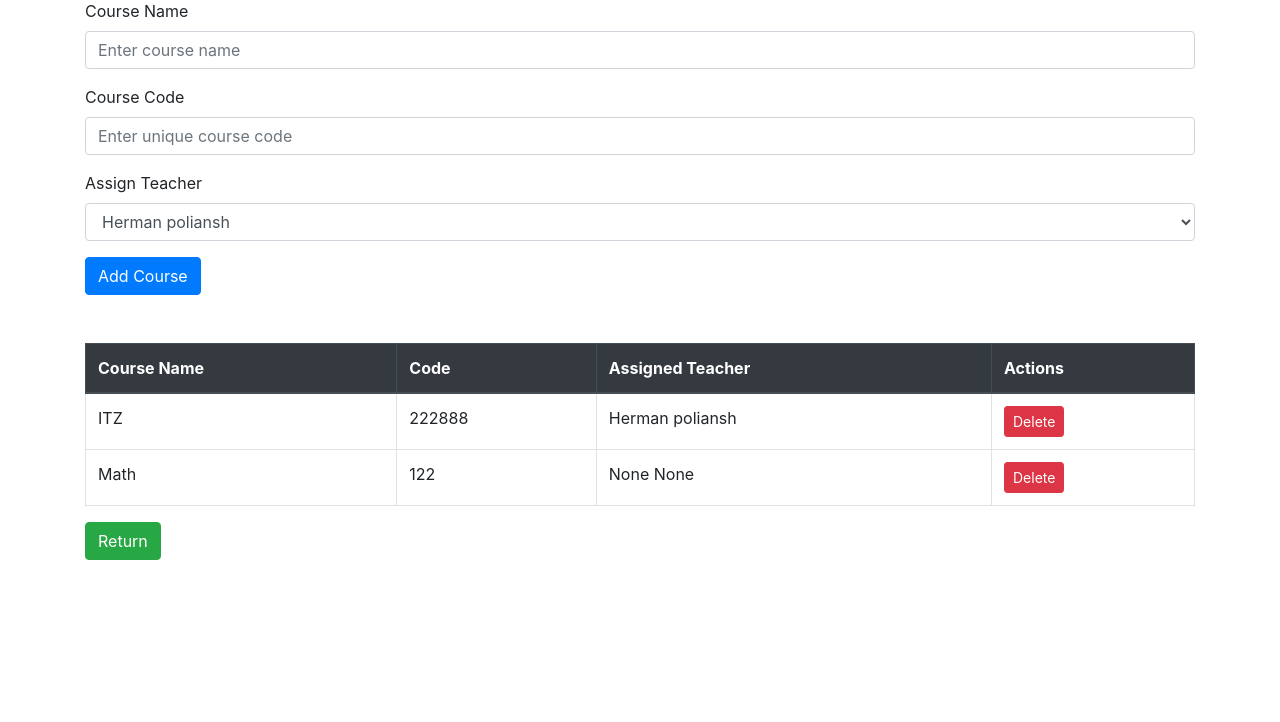
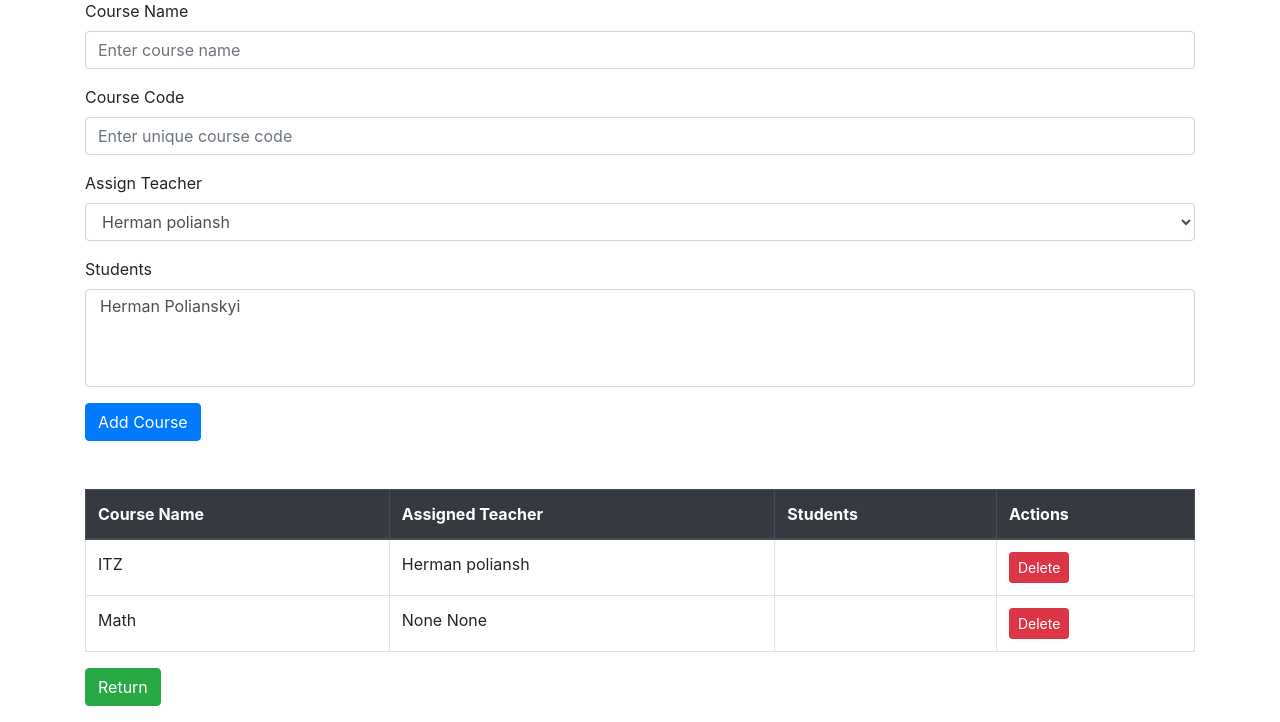
Before and after one commit to Herman-GIT-1/origin, a Flask app: page /admin_page in a window 1280 px wide. Shown: the part 121-843 px from the top of the page. Before the commit the page ends 681 px from the top, so only its background shows below. Run offline with Flask 3, Linux system fonts and the light colour scheme; a user stored in the database is signed in; data comes from the database, SQL or seed files in the repository; both versions use the stored data as it was after the commit.

Commit message:
Bugs fixed, new course feature

```diff
--- a/app.py
+++ b/app.py
@@ -63,7 +63,7 @@ def unauthorized():
 def index():
     return render_template('index.html', user=current_user)
 
-#Modul №1
+#Module №1
 
 
 @app.route('/register', methods=['GET', 'POST'])
@@ -164,7 +164,7 @@ def admin_page():
     users = User.query.all()
     return render_template('admin_page.html', teachers=teachers, users=users)
 
-#Modul №2
+#Module №2
 
 @app.route('/add_user', methods=['GET', 'POST'])
 @login_required
@@ -230,7 +230,7 @@ def delete_user(user_id):
         flash('User not found.', 'danger')
     return redirect(url_for('admin_page'))
 
-#Modul №3
+#Module №3
 
 @app.route('/add_teacher', methods=['GET', 'POST'])
 @login_required
@@ -295,7 +295,7 @@ def delete_teacher(teacher_id):
         db.session.rollback()
         flash(f'An error occurred: {e}', 'danger')
     return redirect(url_for('admin_page'))
-#Modul №4
+#Module №4
 class Enrollment(db.Model):
     id = db.Column(db.Integer, primary_key=True)
     user_id = db.Column(db.Integer, db.ForeignKey('user.id'), nullable=False)
@@ -308,6 +308,7 @@ class Course(db.Model):
     code = db.Column(db.String(50), nullable=False, unique=True)
     teacher_id = db.Column(db.Integer, db.ForeignKey('teacher.id'), nullable=False)
     students = db.relationship('User', secondary='enrollment')
+    schedule = db.Column(db.String(250), nullable=True)  # Module №5
 
 @app.route('/admin_page', methods=['GET', 'POST'])
 @login_required
@@ -316,7 +317,7 @@ def manage_courses():
         name = request.form['name']
         code = request.form['code']
         teacher_id = request.form['teacher_id']
-
+        student_ids = request.form.getlist('students')
         existing_course = Course.query.filter_by(code=code).first()
         if existing_course:
             flash("Course with this code already exists.", "warning")
@@ -326,11 +327,16 @@ def manage_courses():
             db.session.commit()
             flash('Course added successfully!', 'success')
 
+        for student_id in student_ids:
+            enrollment = Enrollment(user_id=student_id, course_id=new_course.id)
+        db.session.add(enrollment)
+
         return redirect(url_for('manage_courses'))
 
     teachers = Teacher.query.all()
     courses = Course.query.all()
-    return render_template('manage_courses.html', courses=courses, teachers=teachers)
+    students = User.query.filter_by(account_type='user').all()
+    return render_template('manage_courses.html', courses=courses, teachers=teachers, students=students)
 
 @app.route('/admin_page/<int:course_id>', methods=['POST'])
 @login_required
@@ -383,14 +389,26 @@ def teacher_courses():
     students = User.query.filter_by(account_type='user').all()
     return render_template('teacher_courses.html', courses=courses, students=students)
 
-
-
 @app.route('/user_page')
 @login_required
 def user_courses():
     courses = current_user.courses
     return render_template('user_courses.html', courses=courses)
 
+#Module №5
+
+@app.route('/admin/<int:course_id>', methods=['GET', 'POST'])
+@login_required
+def edit_course_schedule(course_id):
+    course = Course.query.get_or_404(course_id)
+
+    if request.method == 'POST':
+        course.schedule = request.form['schedule']
+        db.session.commit()
+        flash('Course schedule updated successfully!', 'success')
+        return redirect(url_for('manage_courses'))
+    return render_template('edit_course_schedule.html', course=course)
+
 
 if __name__ == '__main__':
     with app.app_context():
--- a/manage.py
+++ b/manage.py
@@ -1,9 +1,6 @@
 from flask_script import Manager
 from flask_migrate import Migrate, MigrateCommand
-from app import create_app, db
-
-
-app = create_app()
+from app import app, db
 
 
 migrate = Migrate(app, db)
--- a/templates/add_user.html
+++ b/templates/add_user.html
@@ -84,9 +84,9 @@
             </div>
             <div class="text-center">
                 <button type="submit" class="btn btn-success">Add User</button>
-                <a href="{{ url_for('admin_page') }}" class="btn btn-success">Return back</a>
             </div>
         </form>
     </div>
+    <a href="{{ url_for('admin_page') }}" class="btn btn-success">Return back</a>
 </body>
 </html>
--- a/templates/manage_courses.html
+++ b/templates/manage_courses.html
@@ -25,6 +25,14 @@
                     {% endfor %}
                 </select>
             </div>
+            <div class="form-group">
+                <label for="students">Students</label>
+                <select name="students" class="form-control" multiple>
+                    {% for user in students %}
+                    <option value="{{ user.id }}">{{ user.first_name }} {{ user.last_name }}</option>
+                    {% endfor %}
+                </select>
+            </div>
             <button type="submit" class="btn btn-primary">Add Course</button>
         </form>
 
@@ -33,8 +41,8 @@
             <thead class="thead-dark">
                 <tr>
                     <th>Course Name</th>
-                    <th>Code</th>
                     <th>Assigned Teacher</th>
+                    <th>Students</th>
                     <th>Actions</th>
                 </tr>
             </thead>
@@ -42,11 +50,16 @@
                 {% for course in courses %}
                     <tr>
                         <td>{{ course.name }}</td>
-                        <td>{{ course.code }}</td>
                         <td>
                             {% for teacher in teachers %}
                                 {% if teacher.id == course.teacher_id %}
                                     {{ teacher.first_name }} {{ teacher.last_name }}
+                                {% endif %}
+                            {% endfor %}
+                        </td>
+                        <td>{% for user in students %}
+                                {% if user.id == course.user_id %}
+                                    {{ user.first_name }} {{ user.last_name }}
                                 {% endif %}
                             {% endfor %}
                         </td>
--- a/templates/teacher_courses.html
+++ b/templates/teacher_courses.html
@@ -41,7 +41,7 @@
             <label for="user_id">Student</label>
             <select name="user_id" class="form-control">
                 {% for student in students %}
-                <option value="{{ student.id }}">{{ student.username }}</option>
+                    <option value="{{ student.id }}">{{ student.username }}</option>
                 {% endfor %}
             </select>
         </div>
```
Also changed, not shown: templates/add_teacher.html (+10 -1 lines), templates/edit_course_shedule.html (added, +20 -0 lines), instance/users.db.
